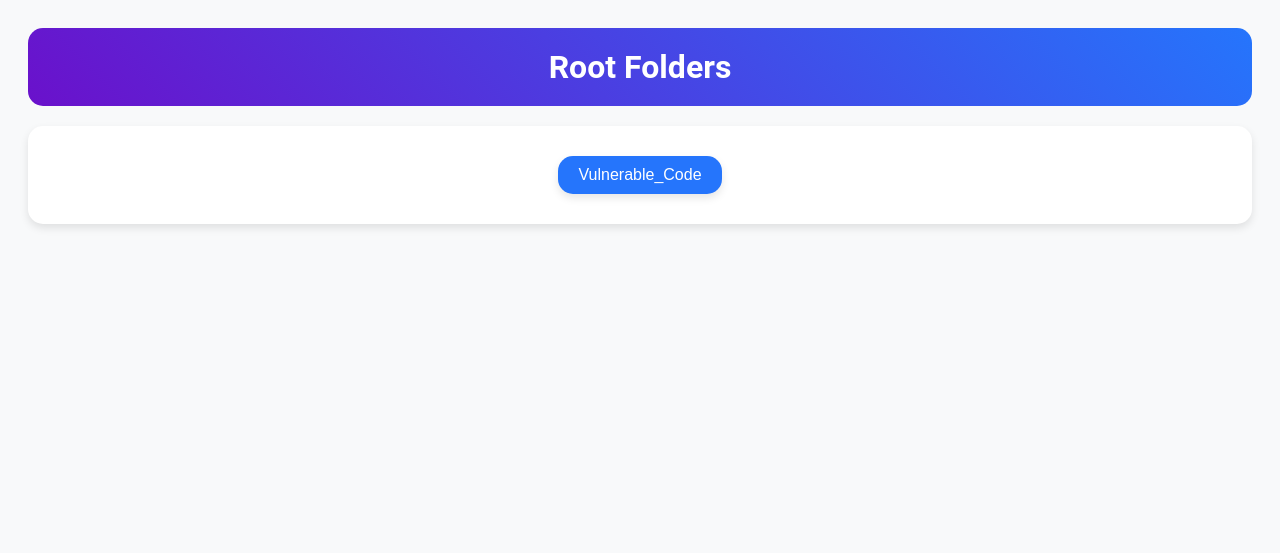
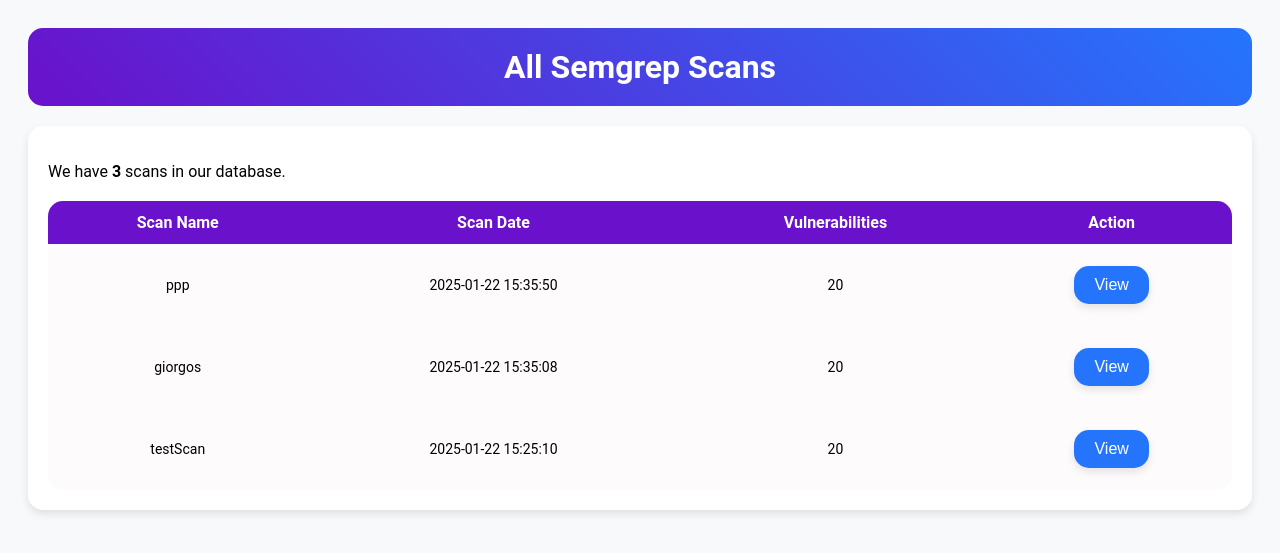
Before and after one commit to pantelis393/HY-458_Project, a Flask app: page / in a window 1280 px wide. Shown: the top 553 px of the page. Run offline with Flask 3, Linux system fonts and the light colour scheme; data comes from the database, SQL or seed files in the repository; both versions use the stored data as it was after the commit.

Commit message:
bonus vash

```diff
--- a/Part2/app.py
+++ b/Part2/app.py
@@ -4,69 +4,202 @@ import os
 
 app = Flask(__name__)
 
-def get_unique_root_folders():
+########################################################
+#               HELPER FUNCTIONS / DATABASE            #
+########################################################
+
+def get_scans(db_file="semgrep_results.db"):
     """
-    Get a list of unique root folders from the file paths in the database.
+    Returns all scans (scan_name, scan_date) and how many vulnerabilities in each.
+    Ordered by date descending.
     """
-    conn = sqlite3.connect("semgrep_results.db")
+    conn = sqlite3.connect(db_file)
     cursor = conn.cursor()
-    cursor.execute("SELECT DISTINCT file_path FROM semgrep_results")
-    file_paths = [row[0] for row in cursor.fetchall()]
+    cursor.execute("""
+        SELECT scan_name, scan_date, COUNT(*) as vuln_count
+        FROM semgrep_results
+        GROUP BY scan_name, scan_date
+        ORDER BY scan_date DESC
+    """)
+    scans = cursor.fetchall()
     conn.close()
-    root_folders = {os.path.dirname(path).split(os.sep)[0] for path in file_paths}
+    return scans  # (scan_name, scan_date, vuln_count)
+
+
+def get_unique_root_folders(scan_name, scan_date, db_file="semgrep_results.db"):
+    """
+    Returns top-level folders for a given scan (based on file paths).
+    """
+    conn = sqlite3.connect(db_file)
+    cursor = conn.cursor()
+    cursor.execute("""
+        SELECT DISTINCT file_path
+        FROM semgrep_results
+        WHERE scan_name = ? AND scan_date = ?
+    """, (scan_name, scan_date))
+    all_paths = [row[0] for row in cursor.fetchall()]
+    conn.close()
+
+    # Extract the first path component as the "root folder"
+    root_folders = set()
+    for path in all_paths:
+        parts = path.split(os.sep)
+        if parts:
+            root_folders.add(parts[0])
     return sorted(root_folders)
 
-def get_files_in_folder(folder):
+
+def get_files_in_folder(scan_name, scan_date, folder, db_file="semgrep_results.db"):
     """
-    Get a list of files within a specific root folder.
+    Returns all file paths in 'folder' for the chosen scan.
     """
-    conn = sqlite3.connect("semgrep_results.db")
+    conn = sqlite3.connect(db_file)
     cursor = conn.cursor()
-    cursor.execute("SELECT DISTINCT file_path FROM semgrep_results WHERE file_path LIKE ?", (f"{folder}%",))
+    # Use a LIKE pattern that matches the folder as the leading path.
+    query_pattern = folder + "%"
+    cursor.execute("""
+        SELECT DISTINCT file_path
+        FROM semgrep_results
+        WHERE scan_name = ?
+          AND scan_date = ?
+          AND file_path LIKE ?
+    """, (scan_name, scan_date, query_pattern))
     files = [row[0] for row in cursor.fetchall()]
     conn.close()
-    return files
+    return sorted(files)
 
-def get_results_by_file(file_path):
+
+def get_results_by_file(scan_name, scan_date, file_path, db_file="semgrep_results.db"):
     """
-    Get Semgrep results for a specific file path from the database.
-    Map severities to 'Low', 'Medium', and 'High' for user-friendly display.
+    Returns a list of vulnerabilities for the given file in the chosen scan.
+    Also maps severity to a user-friendly string (Low, Medium, High).
     """
     severity_mapping = {
         "info": "Low",
         "warning": "Medium",
         "error": "High"
     }
-    conn = sqlite3.connect("semgrep_results.db")
+
+    conn = sqlite3.connect(db_file)
     cursor = conn.cursor()
     cursor.execute("""
         SELECT file_path, line_start, message, severity
         FROM semgrep_results
-        WHERE file_path = ?
+        WHERE scan_name = ?
+          AND scan_date = ?
+          AND file_path = ?
         ORDER BY severity DESC, line_start
-    """, (file_path,))
-    results = cursor.fetchall()
+    """, (scan_name, scan_date, file_path))
+    rows = cursor.fetchall()
     conn.close()
-    # Apply severity mapping
-    results = [(row[0], row[1], row[2], severity_mapping.get(row[3].lower(), row[3])) for row in results]
+
+    results = []
+    for (fp, line_start, message, severity) in rows:
+        mapped_sev = severity_mapping.get(severity.lower(), severity)
+        results.append((fp, line_start, message, mapped_sev))
     return results
+
+
+def get_total_vulns_for_scan(scan_name, scan_date, db_file="semgrep_results.db"):
+    """
+    Return how many vulnerabilities are in a given scan.
+    """
+    conn = sqlite3.connect(db_file)
+    cursor = conn.cursor()
+    cursor.execute("""
+        SELECT COUNT(*)
+        FROM semgrep_results
+        WHERE scan_name = ?
+          AND scan_date = ?
+    """, (scan_name, scan_date))
+    count = cursor.fetchone()[0]
+    conn.close()
+    return count
+
+
+########################################################
+#                     FLASK ROUTES                     #
+########################################################
 
 @app.route("/")
 def index():
-    root_folders = get_unique_root_folders()
-    return render_template("index.html", root_folders=root_folders)
+    """
+    Index page: List all scans with total vulnerability counts.
+    Display the total number of scans at the top.
+    """
+    scans = get_scans()
+    total_scans = len(scans)
+    return render_template("index.html", scans=scans, total_scans=total_scans)
 
-@app.route("/results", methods=["GET"])
+
+@app.route("/scan")
+def scan():
+    """
+    Show top-level folders for the chosen scan, and total vulnerabilities.
+    """
+    scan_name = request.args.get("scan_name")
+    scan_date = request.args.get("scan_date")
+
+    root_folders = get_unique_root_folders(scan_name, scan_date)
+    total_vulns = get_total_vulns_for_scan(scan_name, scan_date)
+
+    return render_template("scan.html",
+                           scan_name=scan_name,
+                           scan_date=scan_date,
+                           root_folders=root_folders,
+                           total_vulns=total_vulns)
+
+
+@app.route("/results")
 def results():
+    """
+    Show all files within a particular folder for the chosen scan.
+    """
+    scan_name = request.args.get("scan_name")
+    scan_date = request.args.get("scan_date")
     folder = request.args.get("folder")
-    files = get_files_in_folder(folder)
-    return render_template("results.html", folder=folder, files=files)
 
-@app.route("/details", methods=["GET"])
+    files = get_files_in_folder(scan_name, scan_date, folder)
+    return render_template("results.html",
+                           scan_name=scan_name,
+                           scan_date=scan_date,
+                           folder=folder,
+                           files=files)
+
+
+@app.route("/details")
 def details():
+    """
+    Show vulnerabilities for a particular file (line, message, severity).
+    """
+    scan_name = request.args.get("scan_name")
+    scan_date = request.args.get("scan_date")
     file_path = request.args.get("file_path")
-    results = get_results_by_file(file_path)
-    return render_template("details.html", file_path=file_path, results=results)
+
+    results = get_results_by_file(scan_name, scan_date, file_path)
+    return render_template("details.html",
+                           scan_name=scan_name,
+                           scan_date=scan_date,
+                           file_path=file_path,
+                           results=results)
+
+
+##########################################
+# OPTIONAL: Debug route to view raw data #
+##########################################
+@app.route("/debug_db")
+def debug_db():
+    """
+    Debug route: Shows all rows of the table.
+    NOTE: Use carefully; it's not production safe.
+    """
+    conn = sqlite3.connect("semgrep_results.db")
+    cursor = conn.cursor()
+    cursor.execute("SELECT * FROM semgrep_results")
+    rows = cursor.fetchall()
+    conn.close()
+    return f"<pre>{rows}</pre>"
+
 
 if __name__ == "__main__":
     app.run(debug=True)
--- a/Part2/templates/index.html
+++ b/Part2/templates/index.html
@@ -1,20 +1,42 @@
 <!DOCTYPE html>
 <html lang="en">
 <head>
-    <meta charset="UTF-8">
-    <meta name="viewport" content="width=device-width, initial-scale=1.0">
-    <title>Semgrep Results - Folders</title>
-    <link rel="stylesheet" href="{{ url_for('static', filename='styles.css') }}">
+  <meta charset="UTF-8" />
+  <meta name="viewport" content="width=device-width, initial-scale=1.0"/>
+  <title>All Semgrep Scans</title>
+  <link rel="stylesheet" href="{{ url_for('static', filename='styles.css') }}">
 </head>
 <body>
-    <h1>Root Folders</h1>
-    <div class="container">
-        {% for folder in root_folders %}
-        <form action="/results" method="get">
-            <input type="hidden" name="folder" value="{{ folder }}">
-            <button type="submit" class="folder-button rounded">{{ folder }}</button>
-        </form>
-        {% endfor %}
-    </div>
+  <h1>All Semgrep Scans</h1>
+  <div class="container rounded">
+    <p>We have <strong>{{ total_scans }}</strong> scans in our database.</p>
+
+    <table class="rounded">
+      <thead>
+        <tr>
+          <th>Scan Name</th>
+          <th>Scan Date</th>
+          <th>Vulnerabilities</th>
+          <th>Action</th>
+        </tr>
+      </thead>
+      <tbody>
+      {% for scan in scans %}
+        <tr>
+          <td>{{ scan[0] }}</td>
+          <td>{{ scan[1] }}</td>
+          <td>{{ scan[2] }}</td>
+          <td>
+            <form action="/scan" method="get" style="display:inline;">
+              <input type="hidden" name="scan_name" value="{{ scan[0] }}">
+              <input type="hidden" name="scan_date" value="{{ scan[1] }}">
+              <button type="submit" class="folder-button rounded">View</button>
+            </form>
+          </td>
+        </tr>
+      {% endfor %}
+      </tbody>
+    </table>
+  </div>
 </body>
 </html>
```
Also changed, not shown: Part2/runSemGrepWithDB.py (+54 -38 lines), Part2/templates/details.html (+7 -3 lines), Part2/templates/results.html (+20 -13 lines), Part2/semgrep_results.db.
